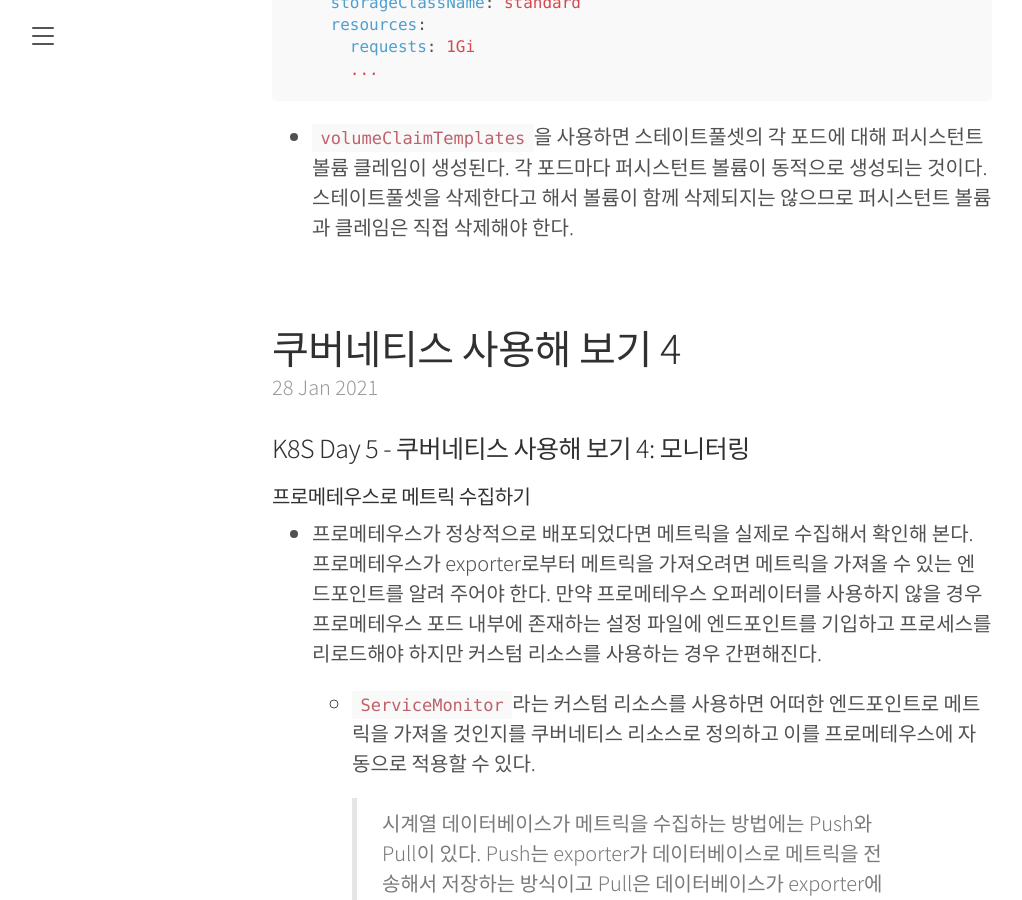
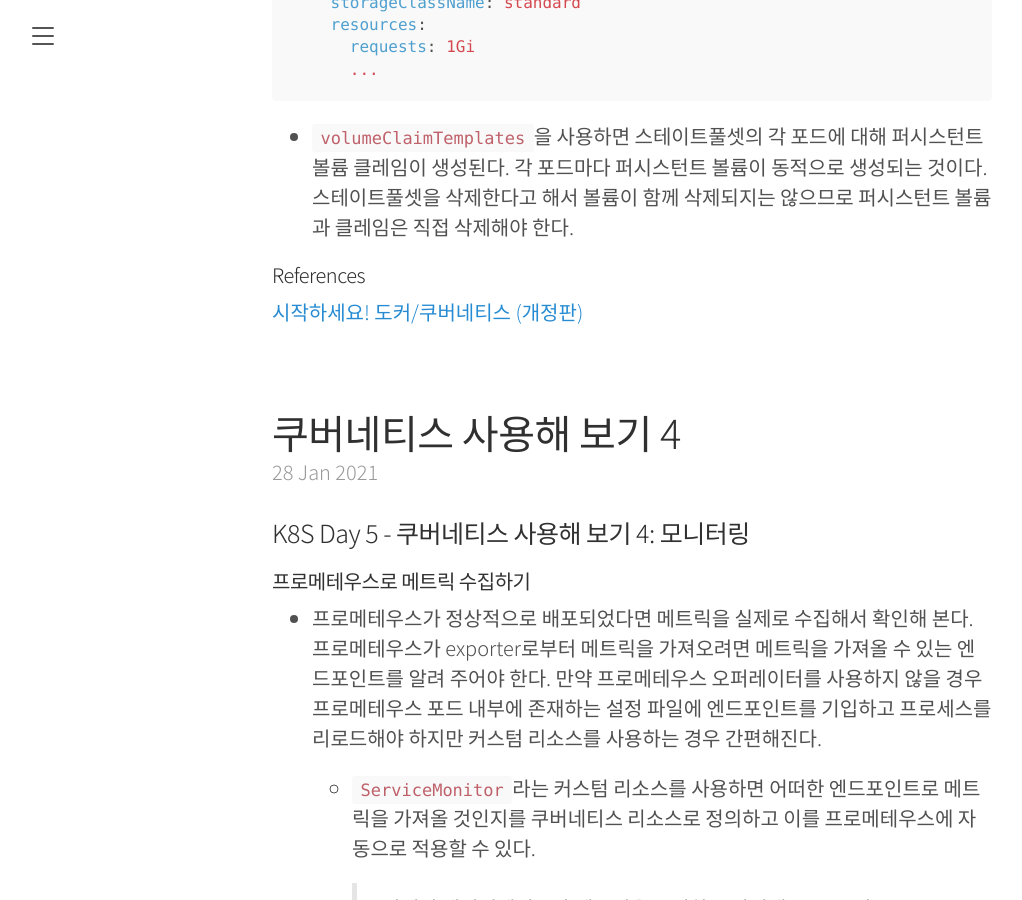
Before and after one commit to ssseungzz/ssseungzz.github.io, a Jekyll site: the page built from index.html, in a window 1280 px wide and 900 px high, scrolled down 24397 px. Shown: the whole window, without its empty margins (8-1030 px from the left). Built offline with Jekyll 4.4.1, drawn with Linux system fonts in a browser that asks for light colours; the list of posts is cut into pages by our own code; some of the changed text lies outside the part shown.

Commit message:
2021-02-02 쿠버네티스 포스팅 수정 - 레퍼런스 추가

````diff
--- a/_posts/2021-01-28-K8S-Day-5.md
+++ b/_posts/2021-01-28-K8S-Day-5.md
@@ -103,3 +103,7 @@ spec:
   * Import 버튼을 클릭하면 대시보드를 확인할 수 있다.
 
 ![](https://user-images.githubusercontent.com/55083845/106089282-fe8ccc80-616a-11eb-9275-2282a55cf4dc.png)
+
+##### References
+
+[시작하세요! 도커/쿠버네티스 (개정판)](https://wikibook.co.kr/docker-kube-rev/)
--- a/_posts/2021-02-01-K8S-More.md
+++ b/_posts/2021-02-01-K8S-More.md
@@ -215,6 +215,7 @@ roles:
   * 여기까지 작업을 마치면 (권한을 부여받았으므로) 서비스 어카운트를 사용해서 명령어를 실행할 수 있다. 권한이 부여되지 않은 다른 기능은 사용할 수 없다.
 
   ![](https://user-images.githubusercontent.com/55083845/106421852-d53cab00-64a0-11eb-9f11-594c24be0687.png)
+
   * 롤 바인딩과 롤, 서비스 어카운트는 모두 1:1 관계가 아니다. 하나의 롤은 여러 개의 롤 바인딩에 의해 참조될 수 있고, 하나의 서비스 어카운트는 여러 개의 롤 바인딩에 의해 구너한을 부여받을 수 있다. 롤은 권한을 부여받기 위한 일종의 템플릿과 같은 역할을 하고, 롤 바인딩은 롤과 서비스 어카운트를 연결하기 위한 중간 다리 역할을 한다.
 
 ###### 롤과 클러스터 롤
@@ -302,6 +303,7 @@ rules: []
     * 포드를 생성하는 YAML 파일에 설정을 하지 않으면 자동으로 default 서비스 어카운트의 시크릿을 마운트하지만 `serviceAccountName` 항목을 YAML 파일에서 별도로 지정하면 특정 서비스 어카운트의 시크릿을 마운트할 수 있다.
 
 * 포드 내부에서 실행되는 애플리케이션이라면 특정 언어로 바인딩된 쿠버네티스 SDK를 활용하는 프로그래밍 방식을 더 많이 사용할 것이다. 서비스 어카운트의 시크릿과 쿠버네티스 SDK를 이용해 API 서버에 접근하는 흐름은 아래와 같다.
+
   1. 롤과 롤 바인딩을 통해서 특정 서비스 어카운트에 권한이 부여돼 있어야 한다.
   2. YAML 파일에 `serviceAccountName` 항목을 명시적으로 지정해 포드를 생성한다.
 
@@ -662,3 +664,7 @@ volumeClaimTemplates:
 ```
 
 * `volumeClaimTemplates`을 사용하면 스테이트풀셋의 각 포드에 대해 퍼시스턴트 볼륨 클레임이 생성된다. 각 포드마다 퍼시스턴트 볼륨이 동적으로 생성되는 것이다. 스테이트풀셋을 삭제한다고 해서 볼륨이 함께 삭제되지는 않으므로 퍼시스턴트 볼륨과 클레임은 직접 삭제해야 한다.
+
+##### References
+
+[시작하세요! 도커/쿠버네티스 (개정판)](https://wikibook.co.kr/docker-kube-rev/)
````
